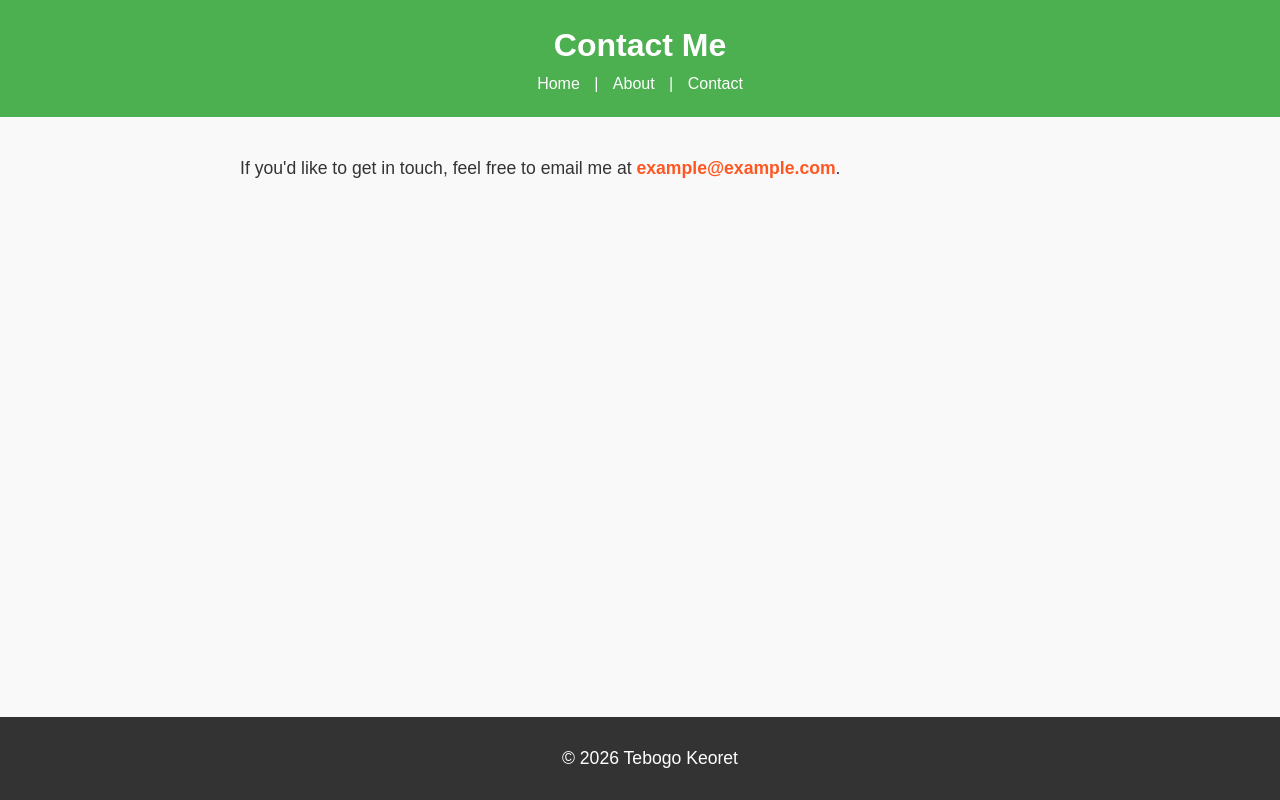
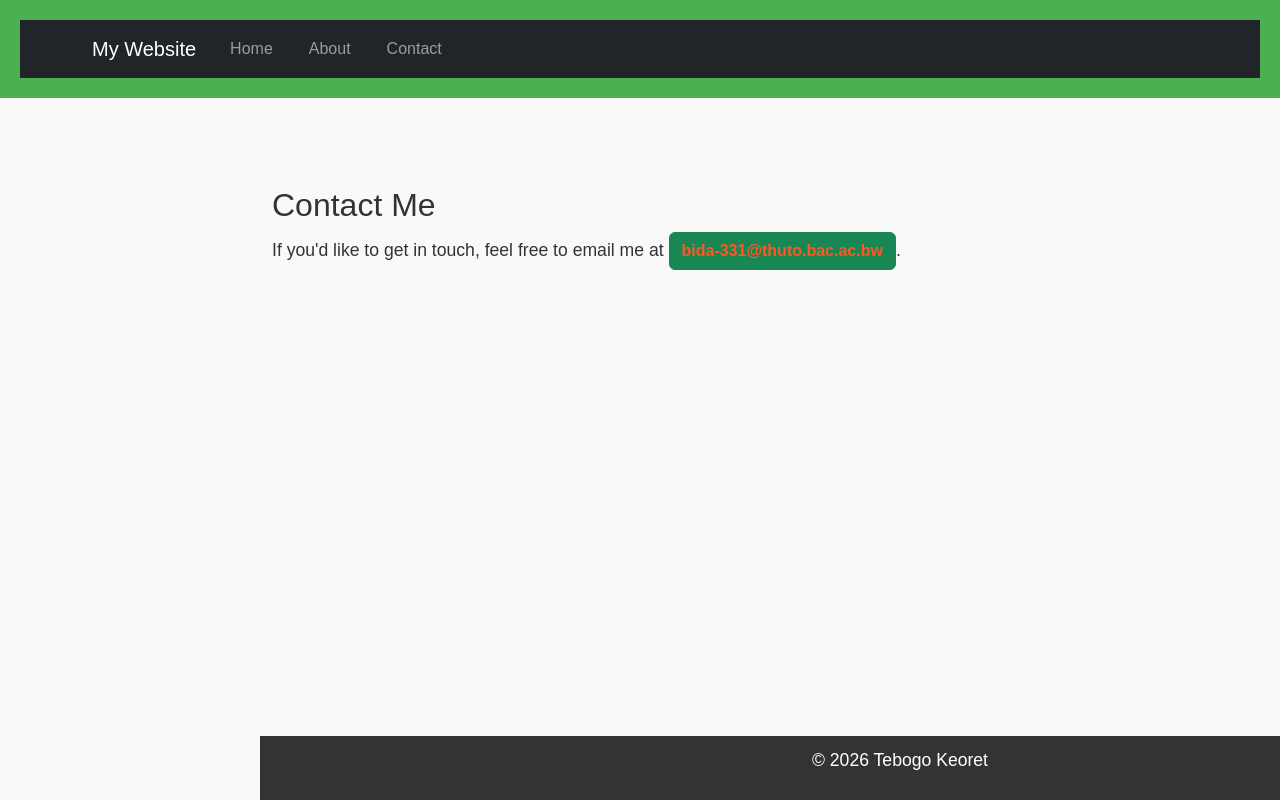
Before and after one commit to bida25-331/tebogo, a plain HTML site: page contact.html in a window 1280 px wide. Drawn offline with nearby package versions, Linux system fonts and the light colour scheme.

Commit message:
updated pages

```diff
--- a/contact.html
+++ b/contact.html
@@ -4,24 +4,47 @@
     <meta charset="UTF-8">
     <meta name="viewport" content="width=device-width, initial-scale=1.0">
     <title>Contact Me</title>
+    <!-- Bootstrap CSS -->
+     <link href="https://cdn.jsdelivr.net/npm/bootstrap@5.3.0/dist/css/bootstrap.min.css" rel="stylesheet">
     <link rel="stylesheet" href="styles.css">
 </head>
 <body>
     <header>
-        <h1>Contact Me</h1>
-        <nav>
-            <a href="index.html">Home</a> |
-            <a href="about.html">About</a> |
-            <a href="contact.html">Contact</a>
+             <nav class="navbar navbar-expand-lg navbar-dark bg-dark">
+              <div class="container">
+             <a class="navbar-brand" href="index.html">My Website</a>
+             <button class="navbar-toggler" type="button" data-bs-toggle="collapse" data-bs-target="#navbarNav">
+              <span class="navbar-toggler-icon"></span>
+             </button>
+                <div class="collapse navbar-collapse" id="navbarNav">
+                    <ul class="navbar-nav">
+                     <li class="nav-item">
+                        <a class="nav-link" href="index.html">Home</a>
+                     </li>
+                     <li class="nav-item">
+                      <a class="nav-link" href="about.html">About</a>
+                     </li>
+                      <li class="nav-item">
+                         <a class="nav-link" href="contact.html">Contact</a>
+                      </li>
+                     </ul>
+                </div>
+                </div>
         </nav>
     </header>
 
     <main>
-        <p>If you'd like to get in touch, feel free to email me at <a href="mailto:example@example.com">example@example.com</a>.</p>
+        <main class="container my-5">
+            <h2>Contact Me</h2>
+        <p>If you'd like to get in touch, feel free to email me at <a href="mailto:bida25-331@thuto.bac.ac.bw" class="btn btn-success">bida-331@thuto.bac.ac.bw</a>.</p>
     </main>
 
     <footer>
         <p>&copy; 2026 Tebogo Keoret</p>
     </footer>
+      <!-- Bootstrap JS and dependencies -->
+      <script src="https://cdn.jsdelivr.net/npm/@popperjs/core@2.11.6/dist/umd/popper.min.js">
+      </script>
+      <script src="https://cdn.jsdelivr.net/npm/bootstrap@5.3.0/dist/js/bootstrap.min.js"></script>
 </body>
 </html>
```
Also changed, not shown: about.html (+30 -7 lines), index.html (+44 -11 lines).
